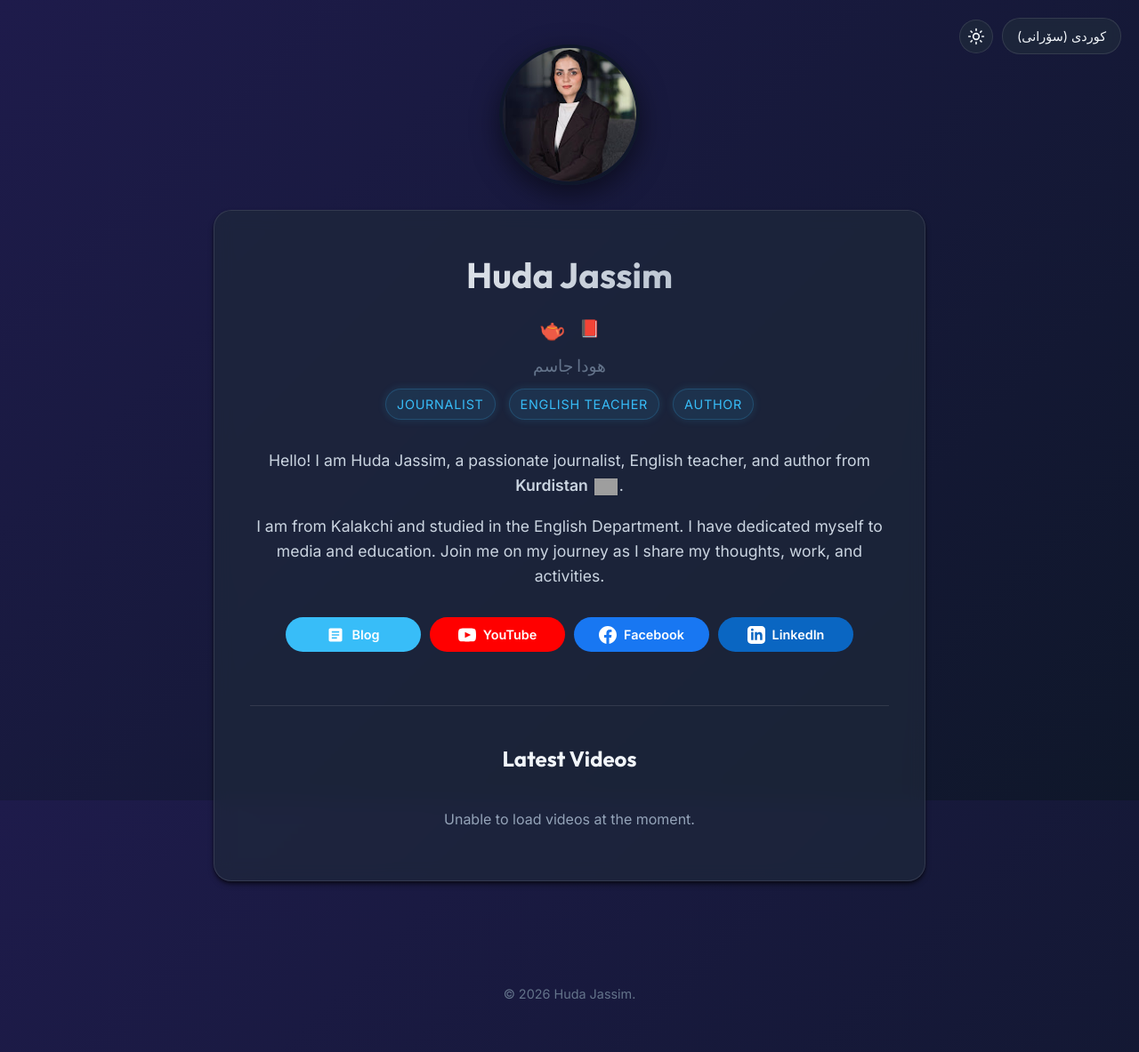
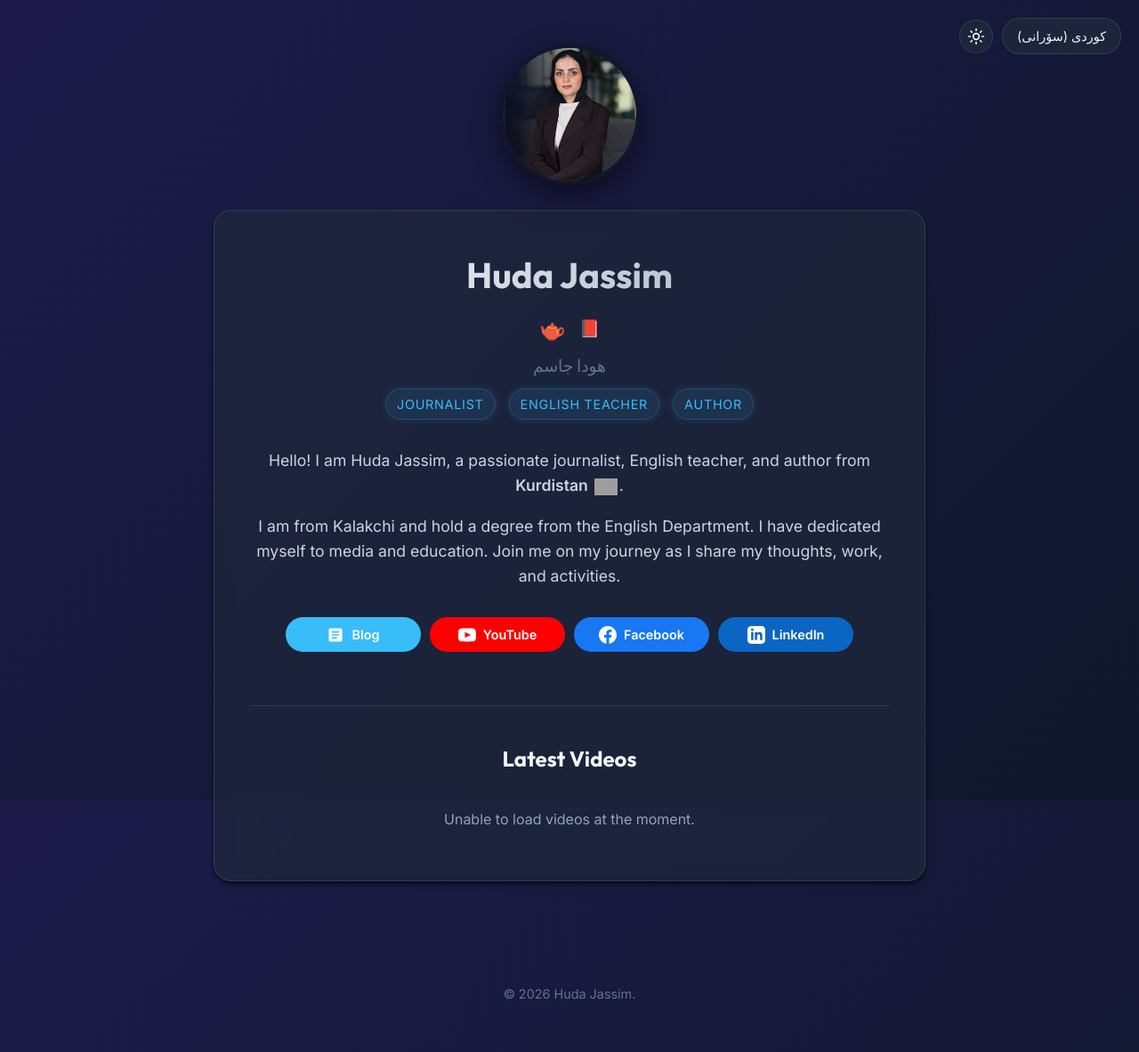
Before and after one commit to mfindeisen/hudajassim, a Jekyll site: the page built from index.md, in a window 1280 px wide. Shown: the whole page at 89% size. Built offline with Jekyll 4.4.1, drawn with Linux system fonts in a browser that asks for light colours; grey boxes are pictures that could not be loaded.

Commit message:
Update biography text to clarify holding a degree from the English Department

```diff
--- a/_data/content.yml
+++ b/_data/content.yml
@@ -5,7 +5,7 @@ en:
   role_teacher: "English Teacher"
   role_author: "Author"
   bio_p1: "Hello! I am Huda Jassim, a passionate journalist, English teacher, and author from <strong>Kurdistan</strong> <img src='/assets/images/flag.svg' class='inline-flag' alt='Kurdistan Flag'>."
-  bio_p2: "I am from Kalakchi and studied in the English Department. I have dedicated myself to media and education. Join me on my journey as I share my thoughts, work, and activities."
+  bio_p2: "I am from Kalakchi and hold a degree from the English Department. I have dedicated myself to media and education. Join me on my journey as I share my thoughts, work, and activities."
   latest_videos_title: "Latest Videos"
   loading_text: "Loading videos..."
   switcher_label: "Kurdish (Sorani)"
@@ -23,7 +23,7 @@ ku:
   role_teacher: "مامۆستای ئینگلیزی"
   role_author: "نووسەر"
   bio_p1: "سڵاو! من هودا جاسمم، ڕۆژنامەنووس، مامۆستای زمانی ئینگلیزی و نووسەرێکم لە <strong>کوردستان</strong> <img src='/assets/images/flag.svg' class='inline-flag' alt='Kurdistan Flag'>."
-  bio_p2: ".خەڵكی كەڵەكچیم و بەشی زمانی ئینگلیزیم خوێندووە.خۆم تەرخان كردووە بۆ بواری راگەیاندن و پەروەردە.لەم گەشتمەدا لەگەڵم بن بۆ هاوبەشیكردنی بیروڕاكانم كار و چاڵاكیەكانم"
+  bio_p2: "خەڵکی کەڵەکچیم و دەرچووی بەشی زمانی ئینگلیزیم. خۆم تەرخان کردووە بۆ بواری ڕاگەیاندن و پەروەردە. لەم گەشتەمدا لەگەڵم بن بۆ هاوبەشیکردنی بیروڕاکانم، کار و چالاکییەکانم."
   latest_videos_title: "نوێترین ڤیدیۆکان"
   loading_text: "بارکردنی ڤیدیۆکان..."
   switcher_label: "English"
```
